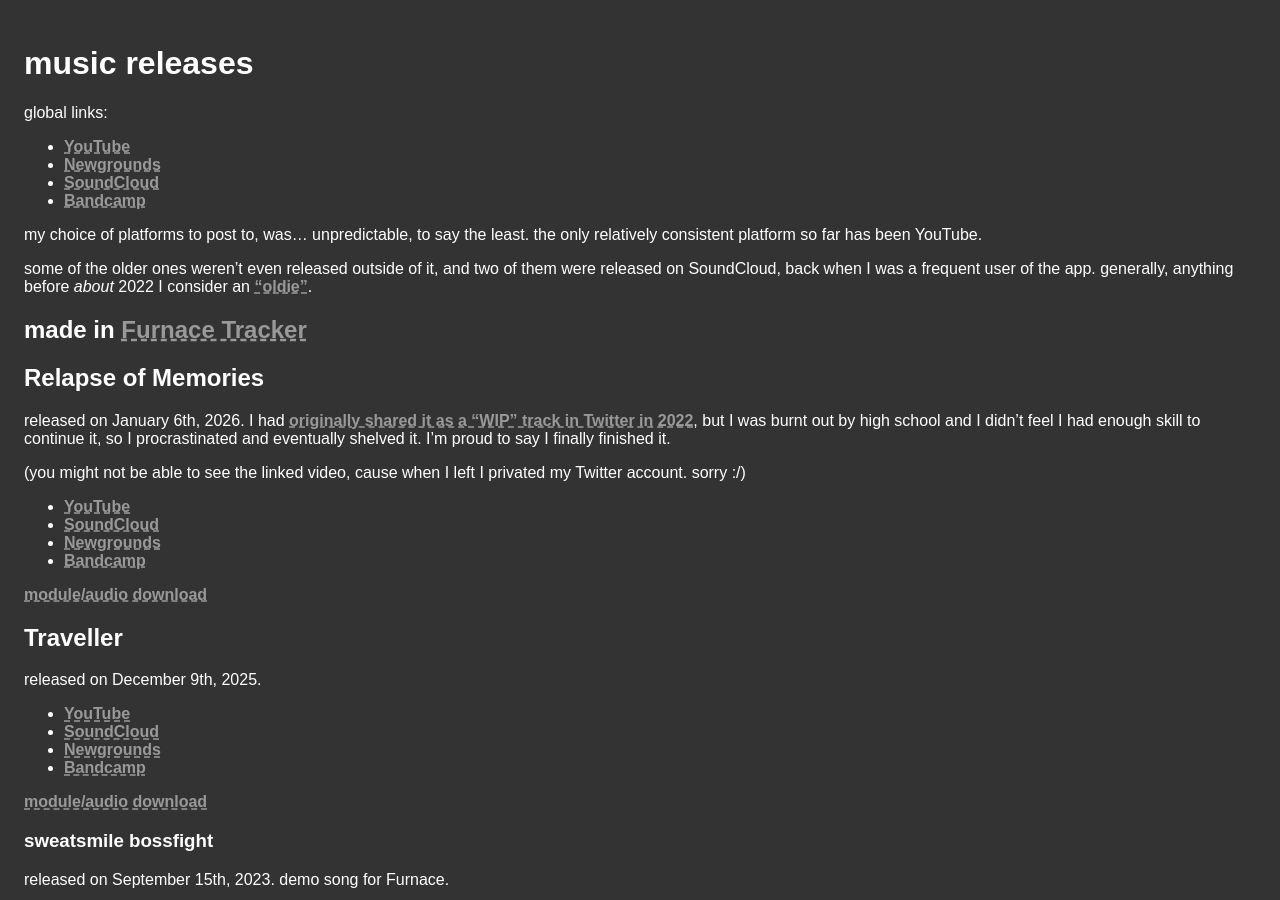
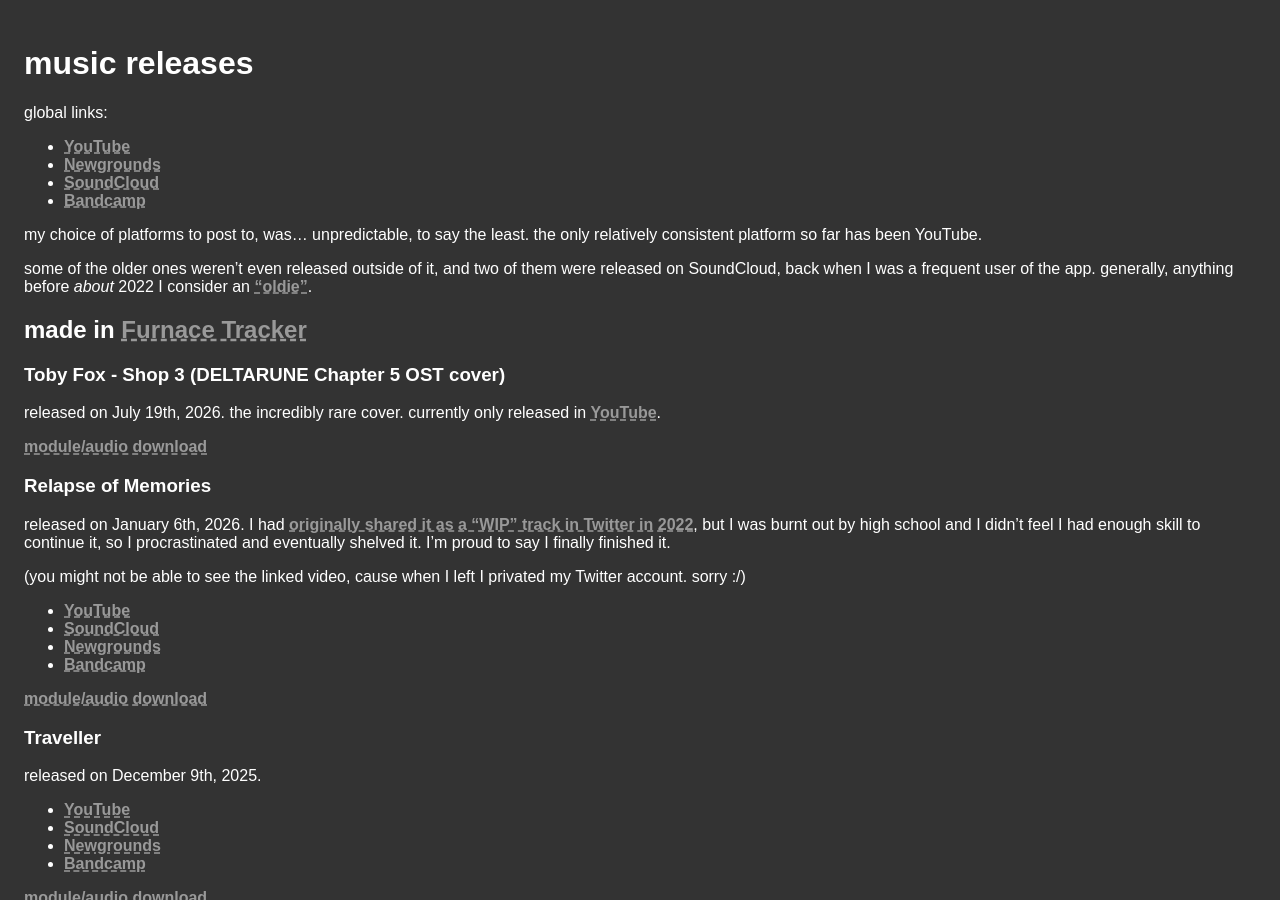
Before and after one commit to thacuber2a03/thacuber2a03.github.io, a Jekyll site: the page built from subsections/music.md, in a window 1280 px wide and 900 px high. Built offline with Jekyll 4.4.1, drawn with Linux system fonts in a browser that asks for light colours.

Commit message:
add Shop 3 cover, make headers consistent and move to `subsections`

```diff
--- a/things/music.md
+++ b/subsections/music.md
@@ -20,7 +20,14 @@
 
 ## made in [Furnace Tracker](https://github.com/tildearrow/furnace)
 
-## Relapse of Memories
+### Toby Fox - Shop 3 (DELTARUNE Chapter 5 OST cover)
+
+released on July 19th, 2026.
+the incredibly rare cover. currently only released in [YouTube](https://www.youtube.com/watch?v=3DCkJM2Z2og).
+
+[module/audio download](https://github.com/thacuber2a03/furmods/tree/main/shop3)
+
+### Relapse of Memories
 
 released on January 6th, 2026.
 I had [originally shared it as a "WIP" track in Twitter in 2022](https://twitter.com/thacuber2a03/status/1528070972829474823/video/1),
@@ -36,7 +43,7 @@
 
 [module/audio download](https://github.com/thacuber2a03/furmods/tree/main/relapse)
 
-## Traveller
+### Traveller
 
 released on December 9th, 2025.
 
```
Also changed, not shown: subsections/older-music.md (renamed from things/older-music.md).
